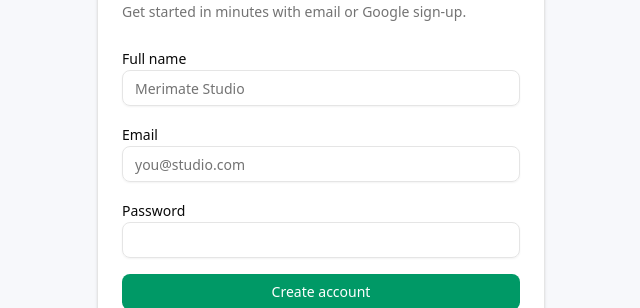
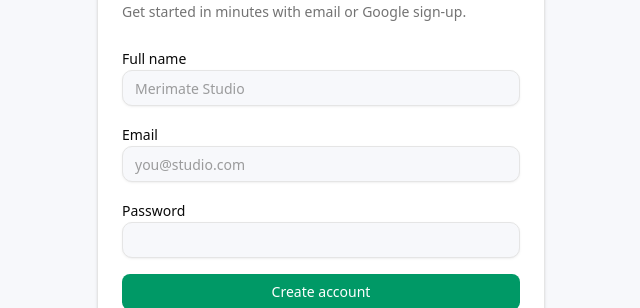
Before and after one commit to natnaelTy/merimate, a Next.js app: page /signup in a window 1280 px wide. Shown: the part 206-514 px from the top of the page, without its empty margins (319-959 px from the left). Built offline with nearby package versions, Linux system fonts and the light colour scheme; no server answers.

Commit message:
feat: refactor Input component for improved structure and readability

```diff
--- a/components/ui/input.tsx
+++ b/components/ui/input.tsx
@@ -1,21 +1,25 @@
-import * as React from "react"
+import { cn } from "@/lib/utils";
+import * as React from "react";
 
-import { cn } from "@/lib/utils"
-
-function Input({ className, type, ...props }: React.ComponentProps<"input">) {
+const Input = React.forwardRef<HTMLInputElement, React.ComponentProps<"input">>(
+  ({ className, type, ...props }, ref) => {
     return (
       <input
         type={type}
-      data-slot="input"
         className={cn(
-        "file:text-foreground placeholder:text-muted-foreground selection:bg-primary selection:text-primary-foreground dark:bg-input/30 border-input h-9 w-full min-w-0 rounded-md border bg-transparent px-3 py-1 text-base shadow-xs transition-[color,box-shadow] outline-none file:inline-flex file:h-7 file:border-0 file:bg-transparent file:text-sm file:font-medium disabled:pointer-events-none disabled:cursor-not-allowed disabled:opacity-50 md:text-sm",
-        "focus-visible:border-ring focus-visible:ring-ring/50 focus-visible:ring-[3px]",
-        "aria-invalid:ring-destructive/20 dark:aria-invalid:ring-destructive/40 aria-invalid:border-destructive",
-        className
+          "flex h-9 w-full rounded-lg border border-input bg-background px-3 py-2 text-sm text-foreground shadow-sm shadow-black/5 transition-shadow placeholder:text-muted-foreground/70 focus-visible:border-ring focus-visible:outline-none focus-visible:ring-[3px] focus-visible:ring-ring/20 disabled:cursor-not-allowed disabled:opacity-50",
+          type === "search" &&
+            "[&::-webkit-search-cancel-button]:appearance-none [&::-webkit-search-decoration]:appearance-none [&::-webkit-search-results-button]:appearance-none [&::-webkit-search-results-decoration]:appearance-none",
+          type === "file" &&
+            "p-0 pr-3 italic text-muted-foreground/70 file:me-3 file:h-full file:border-0 file:border-r file:border-solid file:border-input file:bg-transparent file:px-3 file:text-sm file:font-medium file:not-italic file:text-foreground",
+          className,
         )}
+        ref={ref}
         {...props}
       />
-  )
-}
+    );
+  },
+);
+Input.displayName = "Input";
 
-export { Input }
+export { Input };
```
Lines whose indentation alone changed are shown as unchanged.
